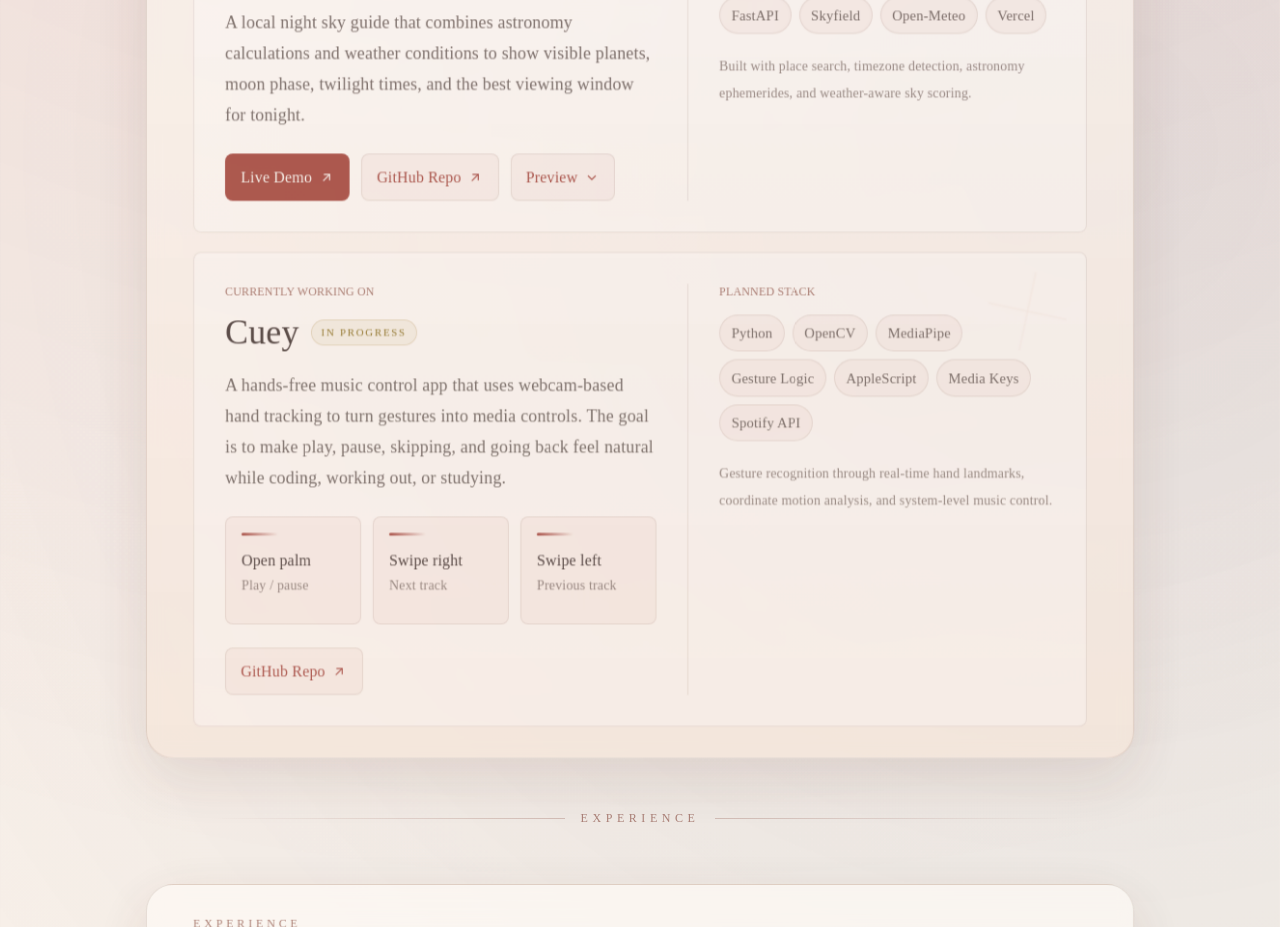
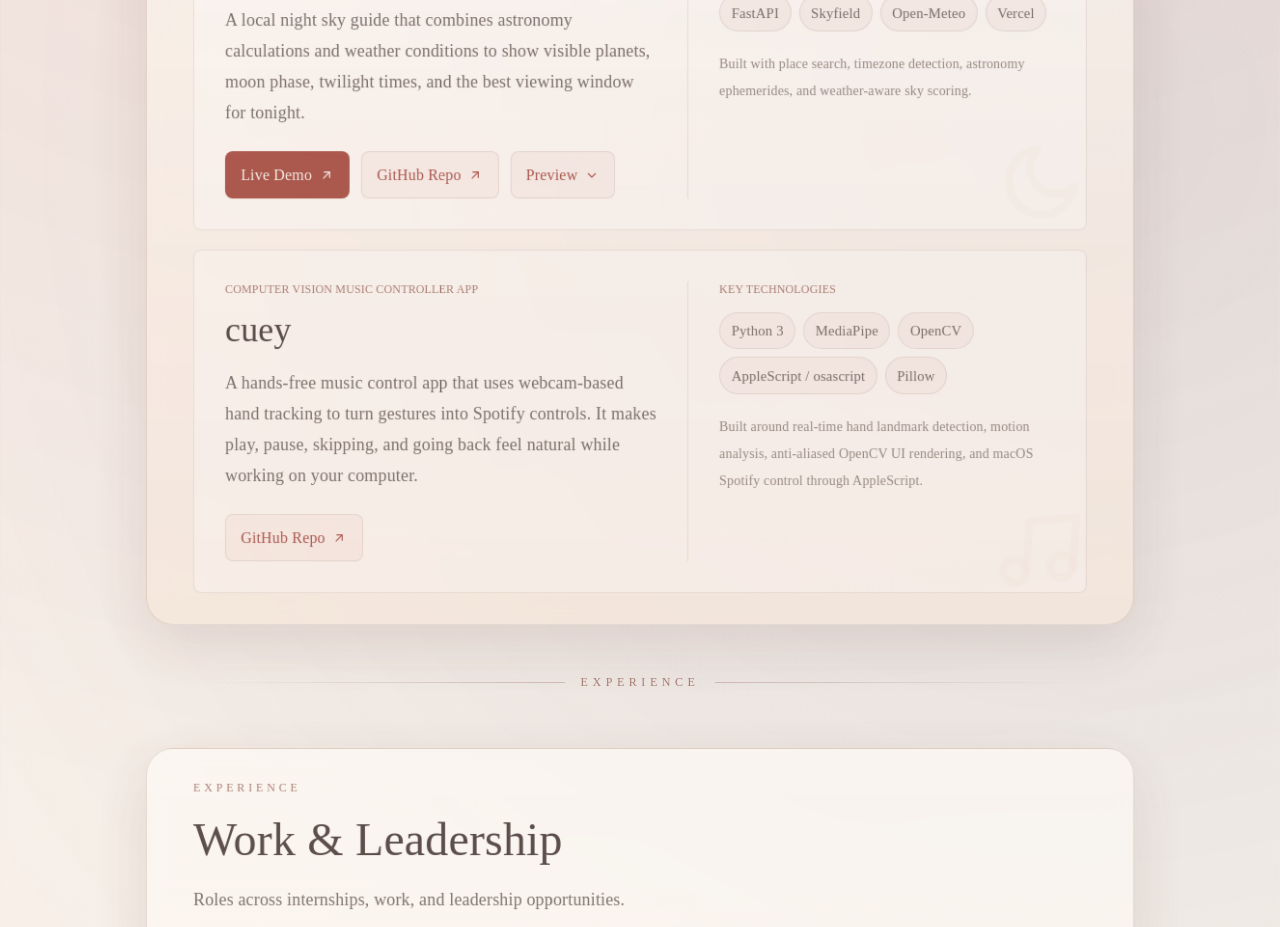
Before and after one commit to shlokrj/shlok.fyi, a Next.js app: page / in a window 1280 px wide. Shown: the part 1360-2287 px from the top of the page. Built offline with nearby package versions, Linux system fonts and the light colour scheme.

Commit message:
updated cuey information

```diff
--- a/app/globals.css
+++ b/app/globals.css
@@ -596,6 +596,7 @@ html[data-theme="light"] .theme-toggle__moon {
 }
 
 .project-feature {
+  position: relative;
   overflow: hidden;
   border: 1px solid var(--project-border);
   border-radius: 0.5rem;
@@ -605,63 +606,41 @@ html[data-theme="light"] .theme-toggle__moon {
     box-shadow 250ms ease;
 }
 
-.project-wip {
-  position: relative;
-}
-
-.project-wip::before {
+.project-orb {
   position: absolute;
-  top: 1.2rem;
-  right: 1.2rem;
-  width: 5.2rem;
-  height: 5.2rem;
-  content: "";
-  background:
-    linear-gradient(90deg, transparent 48%, var(--project-border-hover) 50%, transparent 52%),
-    linear-gradient(0deg, transparent 48%, var(--project-border-hover) 50%, transparent 52%);
-  border-radius: 999px;
-  opacity: 0.13;
-  transform: rotate(12deg);
+  right: -0.6rem;
+  bottom: -0.85rem;
+  z-index: 0;
+  display: flex;
+  align-items: center;
+  justify-content: center;
+  width: 7.2rem;
+  height: 7.2rem;
+  color: var(--project-border-hover);
+  opacity: 0.1;
+  pointer-events: none;
   transition:
     opacity 260ms ease,
     transform 360ms cubic-bezier(0.2, 0.8, 0.2, 1);
 }
 
-.project-status {
-  border: 1px solid var(--status-upcoming-border);
-  border-radius: 999px;
-  background: var(--status-upcoming-background);
-  color: var(--accent);
-  padding: 0.42rem 0.62rem;
-  font-size: 0.68rem;
-  line-height: 1;
-  text-transform: uppercase;
-  letter-spacing: 0.16em;
-}
-
-.gesture-card {
+.project-orb svg {
+  width: 6rem;
+  height: 6rem;
+}
+
+.project-orb--moon {
+  animation: project-moon-drift 5.5s ease-in-out infinite;
+}
+
+.project-orb--music {
+  animation: project-music-bounce 3.6s ease-in-out infinite;
+}
+
+.project-feature > .grid,
+.project-feature > .project-preview {
   position: relative;
-  overflow: hidden;
-  min-height: 7rem;
-  border: 1px solid var(--project-chip-border);
-  border-radius: 0.5rem;
-  background: var(--project-chip-background);
-  padding: 1rem;
-  transition:
-    transform 230ms ease,
-    border-color 230ms ease,
-    box-shadow 230ms ease;
-}
-
-.gesture-card__mark {
-  display: block;
-  width: 2.35rem;
-  height: 0.18rem;
-  margin-bottom: 1rem;
-  border-radius: 999px;
-  background: linear-gradient(90deg, var(--link), transparent);
-  transform-origin: left center;
-  transition: transform 300ms cubic-bezier(0.2, 0.8, 0.2, 1);
+  z-index: 1;
 }
 
 .project-banner {
@@ -1651,19 +1630,16 @@ html[data-theme="light"] .theme-toggle__moon {
     box-shadow: var(--project-hover-shadow);
   }
 
-  .project-wip:hover::before {
+  .project-feature:hover .project-orb {
     opacity: 0.28;
-    transform: rotate(32deg) scale(1.05);
-  }
-
-  .gesture-card:hover {
-    border-color: var(--project-border-hover);
-    box-shadow: var(--project-hover-shadow);
-    transform: translateY(-3px);
-  }
-
-  .gesture-card:hover .gesture-card__mark {
-    transform: scaleX(1.45);
+  }
+
+  .project-nightwatch:hover .project-orb--moon {
+    transform: translateY(-4px) rotate(-9deg) scale(1.06);
+  }
+
+  .project-cuey:hover .project-orb--music {
+    transform: translateY(-5px) rotate(8deg) scale(1.08);
   }
 
   .project-banner:hover .project-banner__image {
@@ -1792,6 +1768,26 @@ html[data-theme="light"] .theme-toggle__moon {
   to {
     opacity: 1;
     transform: translateY(0);
+  }
+}
+
+@keyframes project-moon-drift {
+  0%,
+  100% {
+    transform: translateY(0) rotate(-5deg);
+  }
+  50% {
+    transform: translateY(-6px) rotate(5deg);
+  }
+}
+
+@keyframes project-music-bounce {
+  0%,
+  100% {
+    transform: translateY(0) rotate(4deg);
+  }
+  45% {
+    transform: translateY(-7px) rotate(-7deg);
   }
 }
 
@@ -1899,9 +1895,7 @@ html[data-theme="light"] .theme-toggle__moon {
   .course-item,
   .project-feature-entry,
   .project-feature,
-  .project-wip::before,
-  .gesture-card,
-  .gesture-card__mark,
+  .project-orb,
   .project-banner__image,
   .project-banner__label,
   .project-action,
--- a/app/page.tsx
+++ b/app/page.tsx
@@ -308,6 +308,25 @@ function MoonIcon() {
   );
 }
 
+function MusicNoteIcon() {
+  return (
+    <svg
+      aria-hidden="true"
+      className="h-5 w-5"
+      fill="none"
+      stroke="currentColor"
+      strokeLinecap="round"
+      strokeLinejoin="round"
+      strokeWidth="1.8"
+      viewBox="0 0 24 24"
+    >
+      <path d="M9 18V5l12-2v13" />
+      <circle cx="6" cy="18" r="3" />
+      <circle cx="18" cy="16" r="3" />
+    </svg>
+  );
+}
+
 function SocialIcon({ platform }: Readonly<{ platform: "linkedin" | "github" }>) {
   if (platform === "linkedin") {
     return (
@@ -616,12 +635,15 @@ export default function Home() {
             All Projects
           </h2>
           <p className="theme-muted mt-4 max-w-3xl text-lg leading-8">
-            Things that I am working on across data, design,
-            useful software, and more.
+            Personal projects and useful tools across data, design,
+            computer vision, and more.
           </p>
 
           <div className="project-feature-entry mt-9">
-            <article className="project-feature">
+            <article className="project-feature project-nightwatch">
+              <span className="project-orb project-orb--moon" aria-hidden="true">
+                <MoonIcon />
+              </span>
               <div className="grid gap-8 p-6 sm:p-8 lg:grid-cols-[1.08fr_0.92fr]">
                 <div>
                   <p className="eyebrow text-xs uppercase">Full-Stack Astronomy App</p>
@@ -767,39 +789,22 @@ export default function Home() {
           </div>
 
           <div className="project-feature-entry mt-5">
-            <article className="project-feature project-wip">
+            <article className="project-feature project-cuey">
+              <span className="project-orb project-orb--music" aria-hidden="true">
+                <MusicNoteIcon />
+              </span>
               <div className="grid gap-8 p-6 sm:p-8 lg:grid-cols-[1.08fr_0.92fr]">
                 <div>
-                  <p className="eyebrow text-xs uppercase">Currently Working On</p>
-                  <div className="mt-3 flex flex-wrap items-center gap-3">
-                    <h3 className="theme-heading text-4xl leading-tight">
-                      Cuey
-                    </h3>
-                    <span className="project-status">In progress</span>
-                  </div>
+                  <p className="eyebrow text-xs uppercase">Computer Vision Music Controller App</p>
+                  <h3 className="theme-heading mt-3 text-4xl leading-tight">
+                    cuey
+                  </h3>
                   <p className="theme-muted mt-4 text-base leading-8 sm:text-lg">
                     A hands-free music control app that uses webcam-based hand
-                    tracking to turn gestures into media controls. The goal is
-                    to make play, pause, skipping, and going back feel natural
-                    while coding, working out, or studying.
+                    tracking to turn gestures into Spotify controls. It makes
+                    play, pause, skipping, and going back feel natural while
+                    working on your computer.
                   </p>
-                  <div className="mt-6 grid gap-3 sm:grid-cols-3">
-                    {[
-                      { label: "Open palm", action: "Play / pause" },
-                      { label: "Swipe right", action: "Next track" },
-                      { label: "Swipe left", action: "Previous track" },
-                    ].map((gesture) => (
-                      <div key={gesture.label} className="gesture-card">
-                        <span className="gesture-card__mark" aria-hidden="true" />
-                        <p className="theme-heading text-base leading-tight">
-                          {gesture.label}
-                        </p>
-                        <p className="theme-soft mt-1 text-sm leading-6">
-                          {gesture.action}
-                        </p>
-                      </div>
-                    ))}
-                  </div>
                   <div className="mt-6 flex flex-wrap gap-3">
                     <a
                       href="https://github.com/shlokrj/cuey"
@@ -824,16 +829,14 @@ export default function Home() {
                 </div>
 
                 <div className="project-stack">
-                  <p className="eyebrow text-xs uppercase">Planned Stack</p>
-                  <ul className="mt-4 flex flex-wrap gap-2" aria-label="Cuey planned technologies">
+                  <p className="eyebrow text-xs uppercase">Key Technologies</p>
+                  <ul className="mt-4 flex flex-wrap gap-2" aria-label="Cuey technologies">
                     {[
-                      "Python",
+                      "Python 3",
+                      "MediaPipe",
                       "OpenCV",
-                      "MediaPipe",
-                      "Gesture Logic",
-                      "AppleScript",
-                      "Media Keys",
-                      "Spotify API",
+                      "AppleScript / osascript",
+                      "Pillow",
                     ].map((tool) => (
                       <li key={tool} className="project-chip">
                         {tool}
@@ -841,8 +844,9 @@ export default function Home() {
                     ))}
                   </ul>
                   <p className="theme-soft mt-5 text-sm leading-7">
-                    Gesture recognition through real-time hand landmarks,
-                    coordinate motion analysis, and system-level music control.
+                    Built around real-time hand landmark detection, motion
+                    analysis, anti-aliased OpenCV UI rendering, and macOS
+                    Spotify control through AppleScript.
                   </p>
                 </div>
               </div>
```
